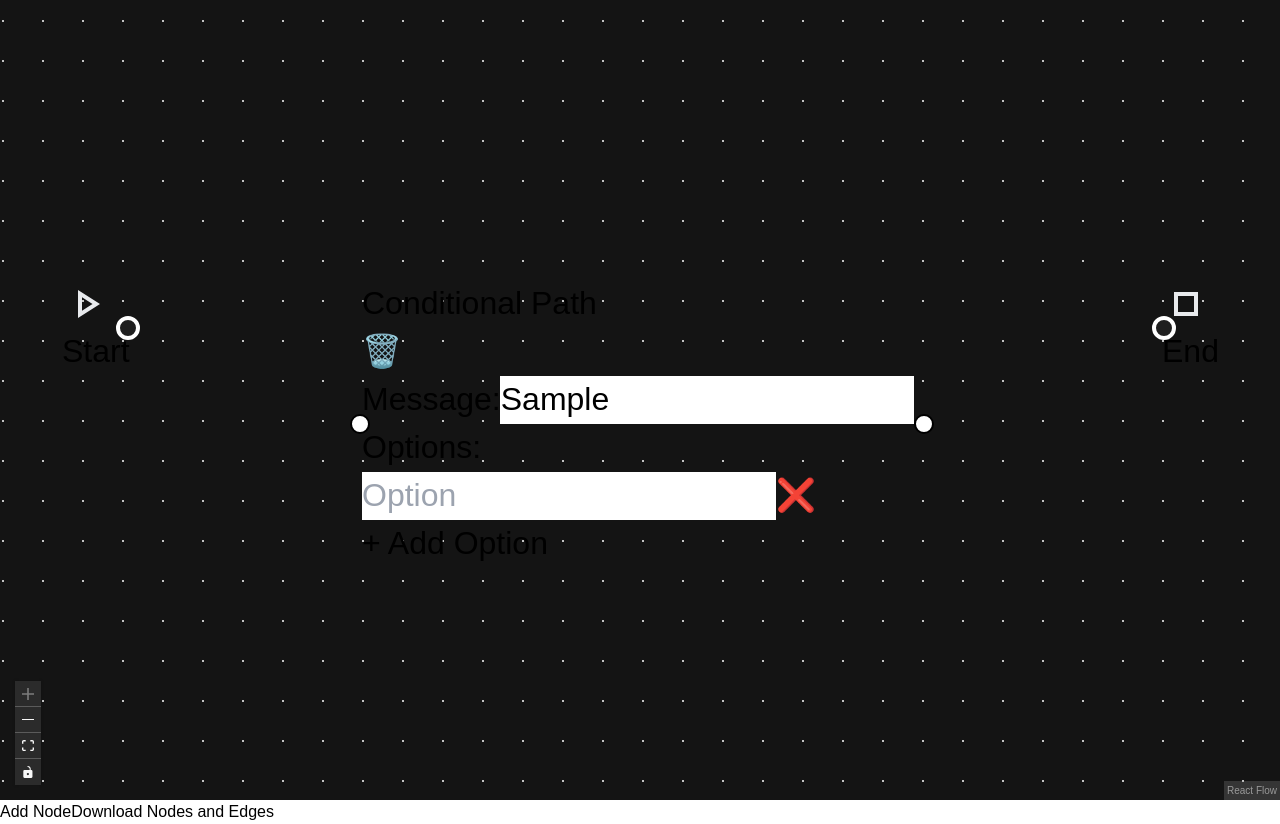
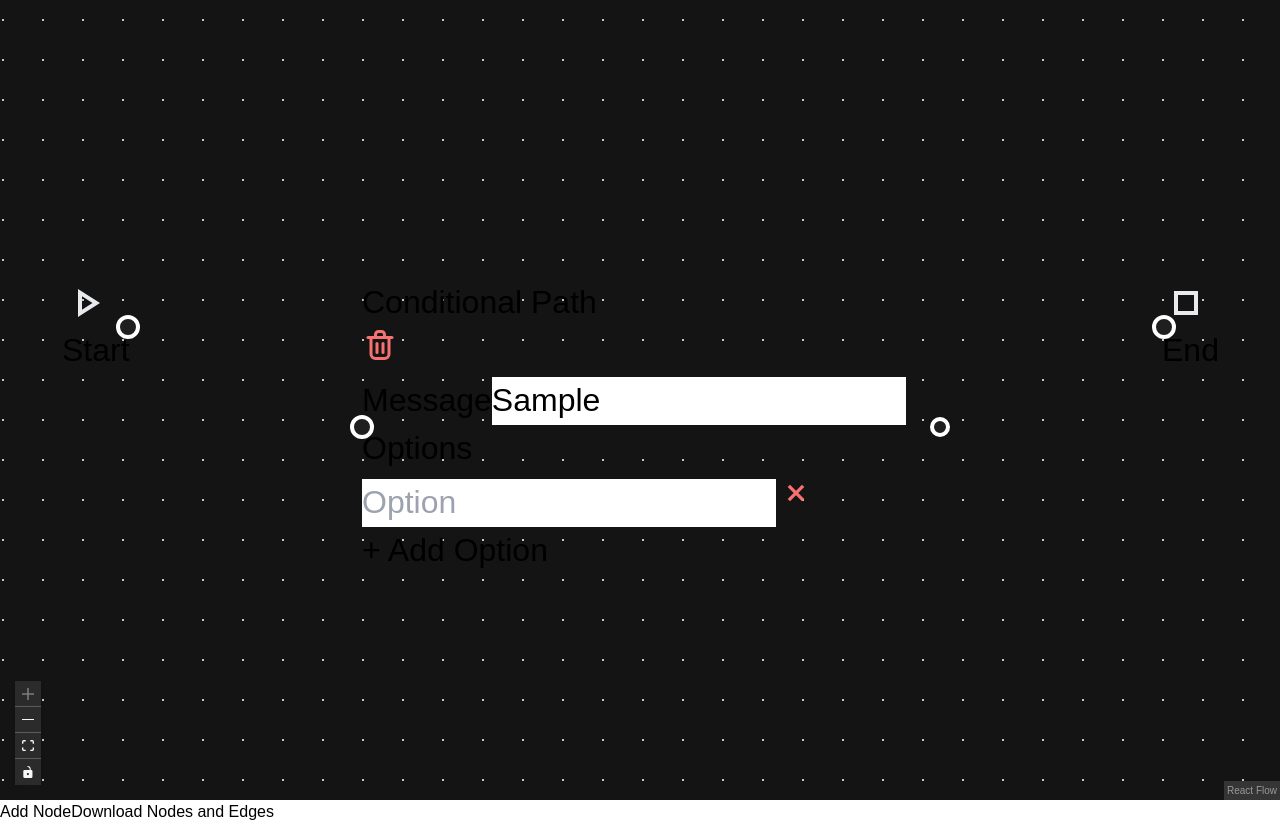
Before and after one commit to habeebijaba/React-Flow-ChatBot-Task, a React (Vite) app: page / in a window 1280 px wide. Both pictures are taken after typing "Sample" into the empty fields and a click on the button "+ Add Option". Built offline with nearby package versions, Linux system fonts and the light colour scheme.

Commit message:
improve text updator node UI and functionalities--data from a common source for make sure synced

```diff
--- a/src/nodes/TextUpdaterNode.jsx
+++ b/src/nodes/TextUpdaterNode.jsx
@@ -1,205 +1,84 @@
-// import React, { useState, useCallback, useEffect } from "react";
-// import { Handle, Position } from "@xyflow/react";
-// import { useNodeContext } from "../contexts/NodeContext";
-
-// const TextUpdaterNode = ({ data, isConnectable, id }) => {
-//   const [message, setMessage] = useState(data?.message || "");
-//   const [options, setOptions] = useState(data?.options || []);
-//   const { setNodes, setEdges } = useNodeContext();
-
-//   // Update the node's data when `message` or `options` change
-//   useEffect(() => {
-//     setNodes((prevNodes) =>
-//       prevNodes.map((node) =>
-//         node.id === id ? { ...node, data: { message, options } } : node
-//       )
-//     );
-//   }, [message, options, id, setNodes]);
-
-//   // Handle message input change
-//   const handleMessageChange = useCallback((e) => {
-//     setMessage(e.target.value); // Update state for message
-//   }, []);
-
-//   // Handle adding a new option input
-//   const addOption = useCallback(() => {
-//     const newOption = { id: Date.now(), value: "" };
-//     setOptions((prevOptions) => [...prevOptions, newOption]); // Add a new option
-//   }, []);
-
-//   // Handle removing an option input
-//   const removeOption = useCallback((optionId) => {
-//     setOptions((prevOptions) =>
-//       prevOptions.filter((option) => option.id !== optionId)
-//     ); // Remove the specific option
-//   }, []);
-
-//   // Handle option input change
-//   const handleOptionChange = useCallback((optionId, value) => {
-//     setOptions((prevOptions) =>
-//       prevOptions.map((option) =>
-//         option.id === optionId ? { ...option, value } : option
-//       )
-//     ); // Update specific option value
-//   }, []);
-
-//   // Handle deleting the node and related edges
-//   const handleDeleteNode = useCallback(() => {
-//     setNodes((prevNodes) => prevNodes.filter((node) => node.id !== id));
-//     setEdges((prevEdges) =>
-//       prevEdges.filter((edge) => edge.source !== id && edge.target !== id)
-//     );
-//   }, [id, setNodes, setEdges]);
-
-//   return (
-//     <div className="bg-white shadow-lg rounded-lg w-[25rem] p-4 flex flex-col space-y-4 relative">
-//       {/* Header and delete button */}
-//       <div className="flex justify-between items-center">
-//         <div className="font-semibold text-lg text-gray-700">
-//           CONDITIONAL PATH
-//         </div>
-//         <button
-//           onClick={handleDeleteNode}
-//           className="text-red-500 hover:text-red-700 text-sm"
-//         >
-//           🗑️
-//         </button>
-//       </div>
-
-//       {/* Message input */}
-//       <div>
-//         <label
-//           htmlFor="text"
-//           className="block text-sm font-medium text-gray-600"
-//         >
-//           Message:
-//         </label>
-//         <input
-//           id="text"
-//           name="text"
-//           type="text"
-//           className="mt-1 block w-full p-2 border border-gray-300 rounded-md text-sm"
-//           value={message}
-//           onChange={handleMessageChange}
-//           placeholder="Enter message"
-//         />
-//       </div>
-
-//       {/* Options */}
-//       <div className="space-y-3">
-//         <div className="font-semibold text-gray-700">Options:</div>
-//         {options.map((option) => (
-//           <div key={option.id} className="flex items-center space-x-2 relative">
-//             {/* Option input */}
-//             <input
-//               type="text"
-//               className="w-full p-2 border border-gray-300 rounded-md text-sm"
-//               value={option.value}
-//               onChange={(e) => handleOptionChange(option.id, e.target.value)}
-//               placeholder="Option"
-//             />
-//             {/* Remove option button */}
-//             <button
-//               onClick={() => removeOption(option.id)}
-//               className="text-red-500 hover:text-red-700 text-sm"
-//             >
-//               ❌
-//             </button>
-//             {/* Edge for option */}
-//             <Handle
-//               type="source"
-//               position={Position.Right}
-//               id={`option-${option.id}`}
-//               style={{
-//                 position: "absolute",
-//                 right: "-10px",
-//                 top: "50%",
-//                 transform: "translateY(-50%)",
-//                 width: "10px",
-//                 height: "10px",
-//                 background: "#fff",
-//                 borderRadius: "50%",
-//                 border: "1px solid #000",
-//               }}
-//               isConnectable={isConnectable}
-//             />
-//           </div>
-//         ))}
-//       </div>
-
-//       {/* Add new option button */}
-//       <button
-//         onClick={addOption}
-//         className="mt-2 w-full bg-blue-500 hover:bg-blue-600 text-white font-semibold py-2 rounded-md text-sm"
-//       >
-//         + Add Option
-//       </button>
-
-//       {/* Bottom handle (to connect the node container) */}
-//       <Handle
-//         type="target"
-//         position={Position.Bottom}
-//         id={`node-${id}-bottom`}
-//         style={{
-//           position: "absolute",
-//           left: "50%",
-//           bottom: "-10px",
-//           transform: "translateX(-50%)",
-//           width: "10px",
-//           height: "10px",
-//           background: "#fff",
-//           borderRadius: "50%",
-//           border: "1px solid #000",
-//         }}
-//         isConnectable={isConnectable}
-//       />
-//     </div>
-//   );
-// };
-
-// export default TextUpdaterNode;
-
-
-import React, { useState, useCallback, useEffect, memo } from "react";
+import React, { memo, useCallback } from "react";
 import { Handle, Position } from "@xyflow/react";
 import { useNodeContext } from "../contexts/NodeContext";
 
-const TextUpdaterNode = memo(({ data, isConnectable, id }) => {
-  const [message, setMessage] = useState(data?.message || "");
-  const [options, setOptions] = useState(data?.options || []);
+const TextUpdaterNode = memo(({ data, selected, isConnectable, id }) => {
   const { setNodes, setEdges } = useNodeContext();
 
-  useEffect(() => {
-    setNodes((prevNodes) =>
-      prevNodes.map((node) =>
-        node.id === id ? { ...node, data: { message, options } } : node
+  const message = data?.message || "";
+  const options = data?.options || [];
+
+  // Update the node's message in the global state
+  const handleMessageChange = useCallback(
+    (e) => {
+      const newMsg = e.target.value.trimStart();
+      setNodes((prev) =>
+        prev.map((node) =>
+          node.id === id
+            ? {
+                ...node,
+                data: {
+                  ...node.data,
+                  message: newMsg,
+                },
+              }
+            : node
         )
       );
-  }, [message, options, id, setNodes]);
+    },
+    [id, setNodes]
+  );
 
-  const handleMessageChange = useCallback((e) => {
-    setMessage(e.target.value.trimStart());
-  }, []);
+  // Add a new option
+  const addOption = useCallback(() => {
+    setNodes((prev) =>
+      prev.map((node) => {
+        if (node.id !== id) return node;
+        const currentOptions = node.data?.options || [];
+        return {
+          ...node,
+          data: {
+            ...node.data,
+            options: [...currentOptions, { id: Date.now(), value: "" }],
+          },
+        };
+      })
+    );
+  }, [id, setNodes]);
 
-  const addOption = useCallback(() => {
-    const newOption = { id: Date.now(), value: "" };
-    setOptions((prevOptions) => [...prevOptions, newOption]);
-  }, []);
+  // Remove an option by ID
+  const removeOption = useCallback(
+    (optionId) => {
+      setNodes((prev) =>
+        prev.map((node) => {
+          if (node.id !== id) return node;
+          const filtered = (node.data?.options || []).filter(
+            (opt) => opt.id !== optionId
+          );
+          return { ...node, data: { ...node.data, options: filtered } };
+        })
+      );
+    },
+    [id, setNodes]
+  );
 
-  const removeOption = useCallback((optionId) => {
-    setOptions((prevOptions) =>
-      prevOptions.filter((option) => option.id !== optionId)
+  // Update an existing option's value
+  const handleOptionChange = useCallback(
+    (optionId, value) => {
+      setNodes((prev) =>
+        prev.map((node) => {
+          if (node.id !== id) return node;
+          const updatedOptions = (node.data?.options || []).map((opt) =>
+            opt.id === optionId ? { ...opt, value } : opt
           );
-  }, []);
+          return { ...node, data: { ...node.data, options: updatedOptions } };
+        })
+      );
+    },
+    [id, setNodes]
+  );
 
-  const handleOptionChange = useCallback((optionId, value) => {
-    setOptions((prevOptions) =>
-      prevOptions.map((option) =>
-        option.id === optionId ? { ...option, value } : option
-      )
-    );
-  }, []);
-
+  // Delete the entire node
   const handleDeleteNode = useCallback(() => {
     setNodes((prevNodes) => prevNodes.filter((node) => node.id !== id));
     setEdges((prevEdges) =>
@@ -209,36 +88,81 @@ const TextUpdaterNode = memo(({ data, isConnectable, id }) => {
 
   return (
     <div
-      className="bg-white shadow-lg rounded-lg w-[25rem] p-4 flex flex-col space-y-4 relative focus-within:ring-2 focus-within:ring-blue-500"
-      aria-label="Conditional Path Node"
+      data-selected={selected}
+      className={`flex flex-col border w-[20rem] border-[#3c3c3c] rounded-xl bg-[#2d2d2d] p-4 shadow-sm text-white transition relative
+        ${selected ? "border-teal-600 ring-1 ring-teal-600/100" : ""}`}
+      aria-label="Text Updater Node"
     >
       {/* Header */}
-      <div className="flex justify-between items-center">
-        <h2 className="font-semibold text-lg text-gray-700" aria-label="Node Title">
+      <div className="flex justify-between items-center mb-2">
+        <h2 className="font-semibold text-base" aria-label="Node Title">
           Conditional Path
         </h2>
-        <button
-          onClick={handleDeleteNode}
-          className="text-red-500 hover:text-red-700 text-sm"
-          aria-label="Delete Node"
+        <button onClick={handleDeleteNode} aria-label="Delete Node">
+          <span>
+            <svg
+              width="18px"
+              height="18px"
+              viewBox="0 0 24 24"
+              fill="none"
+              xmlns="http://www.w3.org/2000/svg"
             >
-          🗑️
+              <title>Delete</title>
+
+              <path
+                d="M10 11V17"
+                stroke="#f87171 "
+                strokeWidth="2"
+                strokeLinecap="round"
+                strokeLinejoin="round"
+              />
+              <path
+                d="M14 11V17"
+                stroke="#f87171 "
+                strokeWidth="2"
+                strokeLinecap="round"
+                strokeLinejoin="round"
+              />
+              <path
+                d="M4 7H20"
+                stroke="#f87171 "
+                strokeWidth="2"
+                strokeLinecap="round"
+                strokeLinejoin="round"
+              />
+              <path
+                d="M6 7H12H18V18C18 19.6569 16.6569 21 15 21H9C7.34315 21 6 19.6569 6 18V7Z"
+                stroke="#f87171 "
+                strokeWidth="2"
+                strokeLinecap="round"
+                strokeLinejoin="round"
+              />
+              <path
+                d="M9 5C9 3.89543 9.89543 3 11 3H13C14.1046 3 15 3.89543 15 5V7H9V5Z"
+                stroke="#f87171 "
+                strokeWidth="2"
+                strokeLinecap="round"
+                strokeLinejoin="round"
+              />
+            </svg>
+          </span>
         </button>
       </div>
 
       {/* Message Input */}
-      <div>
+      <div className="mb-2">
         <label
           htmlFor={`message-${id}`}
-          className="block text-sm font-medium text-gray-600"
+          className="block text-sm font-medium text-gray-200"
         >
-          Message:
+          Message
         </label>
         <input
           id={`message-${id}`}
           name="message"
           type="text"
-          className="mt-1 block w-full p-2 border border-gray-300 rounded-md text-sm focus:ring-blue-500 focus:border-blue-500"
+          className="mt-1 block w-full p-2 border border-[#3c3c3c] rounded-md text-sm bg-[#1f1f1f]
+            focus:ring-teal-600 focus:border-teal-600"
           value={message}
           onChange={handleMessageChange}
           placeholder="Enter a message"
@@ -247,13 +171,18 @@ const TextUpdaterNode = memo(({ data, isConnectable, id }) => {
       </div>
 
       {/* Options */}
-      <div className="space-y-3">
-        <p className="font-semibold text-gray-700">Options:</p>
+      <div className="mb-2">
+        <p className="font-semibold text-sm text-gray-200">Options</p>
+        <div className="space-y-2 mt-2">
           {options.map((option) => (
-          <div key={option.id} className="flex items-center space-x-2 relative">
+            <div
+              key={option.id}
+              className="flex items-center space-x-2 relative"
+            >
               <input
                 type="text"
-              className="w-full p-2 border border-gray-300 rounded-md text-sm focus:ring-blue-500 focus:border-blue-500"
+                className="flex-1 p-2 border border-[#3c3c3c] rounded-md text-sm bg-[#1f1f1f]
+                  focus:ring-teal-600 focus:border-teal-600"
                 value={option.value}
                 onChange={(e) => handleOptionChange(option.id, e.target.value)}
                 placeholder="Option"
@@ -264,7 +193,16 @@ const TextUpdaterNode = memo(({ data, isConnectable, id }) => {
                 className="text-red-500 hover:text-red-700 text-sm"
                 aria-label={`Remove Option ${option.id}`}
               >
-              ❌
+                <svg
+                  xmlns="http://www.w3.org/2000/svg"
+                  height="20px"
+                  width="20px"
+                  fill="#f87171"
+                  className="transition-colors group-hover:fill-white"
+                  viewBox="0 -960 960 960"
+                >
+                  <path d="m336-280-56-56 144-144-144-143 56-56 144 144 143-144 56 56-144 143 144 144-56 56-143-144-144 144Z" />
+                </svg>
               </button>
               <Handle
                 type="source"
@@ -272,25 +210,26 @@ const TextUpdaterNode = memo(({ data, isConnectable, id }) => {
                 id={`option-${option.id}`}
                 style={{
                   position: "absolute",
-                right: "-10px",
+                  right: "-22px",
                   top: "50%",
                   transform: "translateY(-50%)",
                   width: "10px",
                   height: "10px",
-                background: "#fff",
+                  background: "#1f1f1f",
+                  border: "2px solid #fff",
                   borderRadius: "50%",
-                border: "1px solid #000",
                 }}
                 isConnectable={isConnectable}
               />
             </div>
           ))}
         </div>
+      </div>
 
       {/* Add Option Button */}
       <button
         onClick={addOption}
-        className="mt-2 w-full bg-blue-500 hover:bg-blue-600 text-white font-semibold py-2 rounded-md text-sm"
+        className="mt-2 w-full bg-[#3c3c3c] hover:bg-[#4c4c4c] text-white font-semibold py-2 rounded-md text-sm"
         aria-label="Add New Option"
       >
         + Add Option
@@ -306,11 +245,11 @@ const TextUpdaterNode = memo(({ data, isConnectable, id }) => {
           left: "-6px",
           top: "50%",
           transform: "translateY(-50%)",
-          width: "10px",
-          height: "10px",
-          background: "#fff",
+          width: "12px",
+          height: "12px",
+          background: "#1f1f1f",
+          border: "2px solid #fff",
           borderRadius: "50%",
-          border: "1px solid #000",
         }}
         isConnectable={isConnectable}
       />
```
Lines whose indentation alone changed are shown as unchanged.
